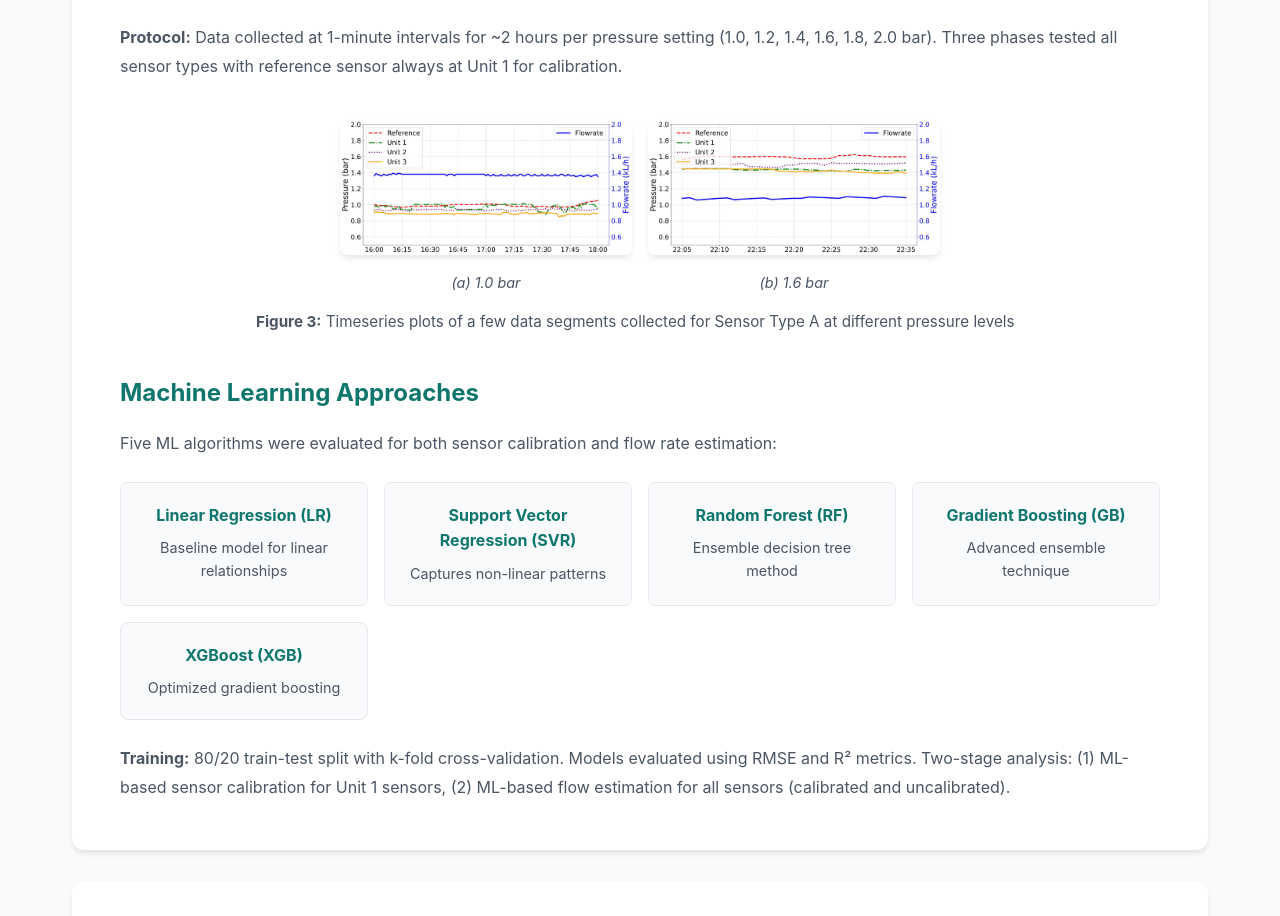
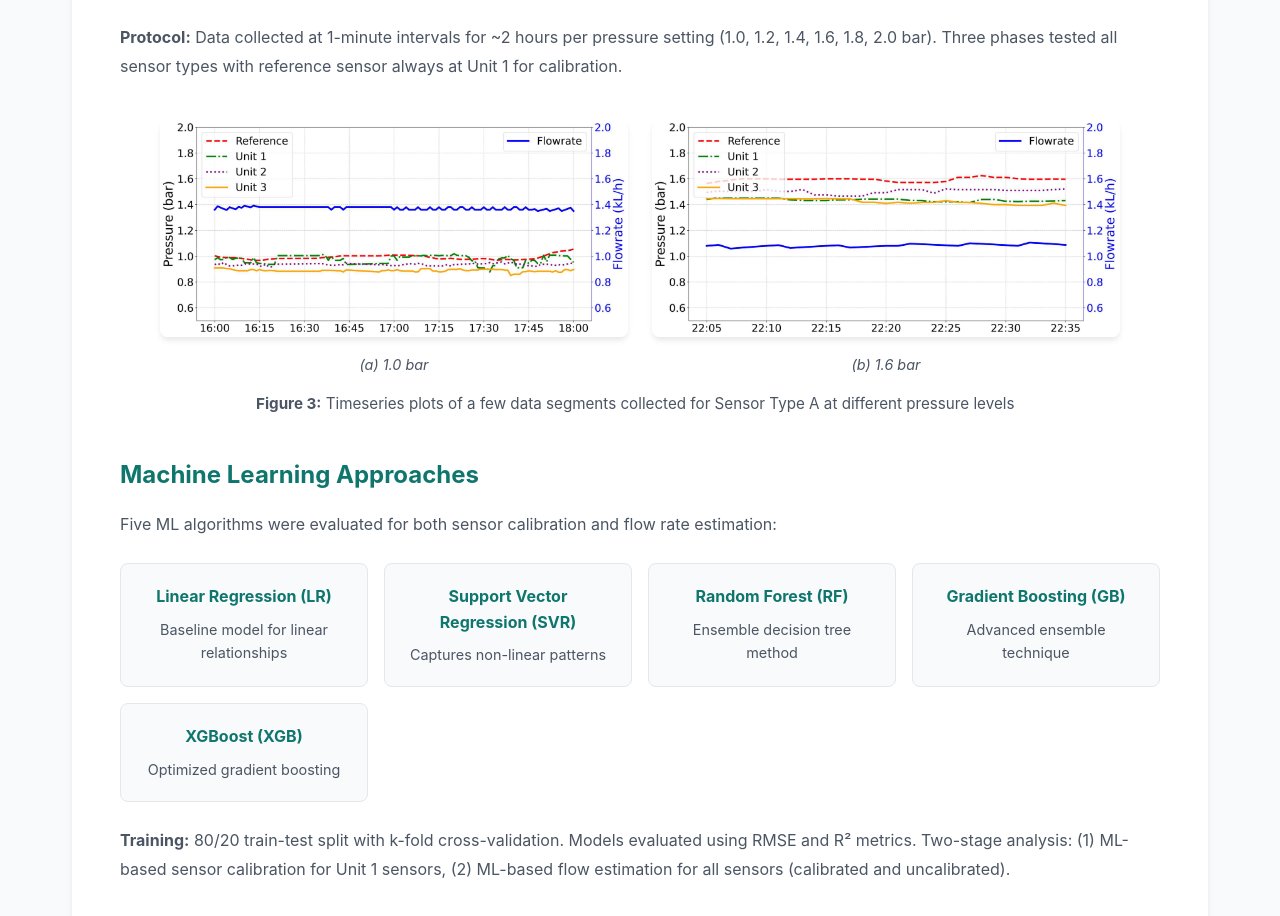
Before and after one commit to MauleshGandhi/Evaluation-of-Low-Cost-Pressure-Sensors-for-IoT-and-ML-based-Water-Flow-Estimation, a plain HTML site: page index.html in a window 1280 px wide. Shown: the part 4200-5116 px from the top of the page. Drawn offline with Linux system fonts and the light colour scheme.

Commit message:
Change figure-row class for layout adjustment

```diff
--- a/index.html
+++ b/index.html
@@ -688,7 +688,7 @@
             </p>
 
             <div class="figure-container">
-                <div class="figure-row-2-small">
+                <div class="figure-row-2">
                     <div class="figure-item">
                         <img src="images/paper2_segment_4_plot.png" alt="Data at 1 bar pressure">
                         <p class="subfigure-label">(a) 1.0 bar</p>
```
